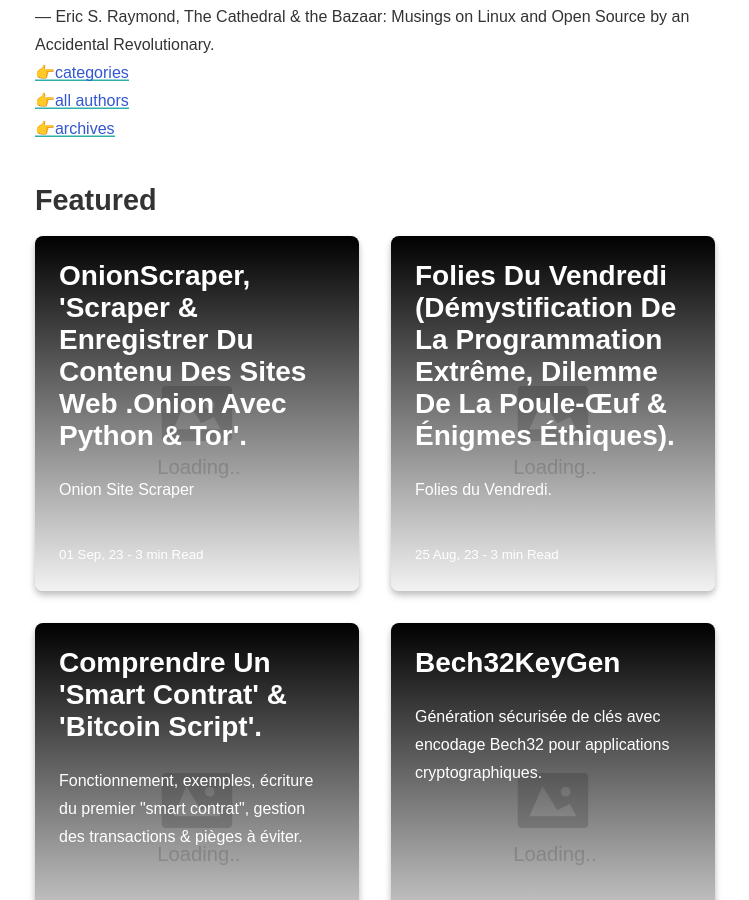
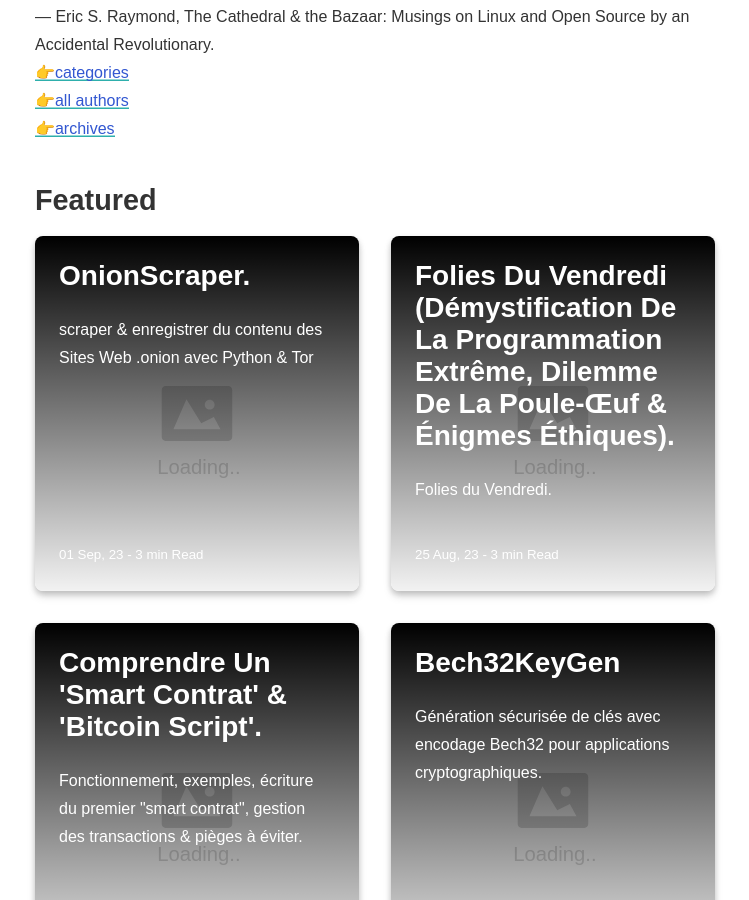
Before and after one commit to aliifam/jdox, a Jekyll site: the page built from index.html, in a window 1280 px wide and 900 px high, scrolled down 369 px. Shown: the whole window, without its empty margins (265-1014 px from the left). Built offline with Jekyll 4.4.1, drawn with Linux system fonts in a browser that asks for light colours; some web fonts are replaced; the list of posts is cut into pages by our own code.

````diff
--- a/_posts/2023-09-01-OnionScraper.md
+++ b/_posts/2023-09-01-OnionScraper.md
@@ -1,7 +1,7 @@
 ---
 layout: post
-title: OnionScraper, 'Scraper & enregistrer du contenu des Sites Web .onion avec Python & Tor'.
-description: Onion Site Scraper
+title: OnionScraper.
+description: scraper & enregistrer du contenu des Sites Web .onion avec Python & Tor
 author: Komi Segnibo
 tags: quotidien Tor Onion Site Scraper Python
 image:
@@ -26,7 +26,7 @@ _Le script Python utilise la bibliothèque `request` pour faire des requêtes 'H
 pip install requests
 ```
 
-Le projet 'TorScraper' consiste en un script Python qui utilise le réseau Tor pour accéder à un site Onion de votre choix, récupérer son contenu et le sauvegarder localement. Le script enregistre également les cookies envoyés par le site pour une analyse plus approfondie. Les principales caractéristiques du script sont les suivantes :
+Le projet 'TorScraper' consiste en un script Python qui utilise le réseau Tor pour accéder à un site Onion de votre choix, récupérer son contenu et le sauvegarder localement. Le script enregistre également les cookies envoyés par le site pour une analyse plus approfondie. Les principales caractéristiques du script sont les suivantes:
 
   - Saisie personnalisable de l'URL du site '.onion'.
 
````
